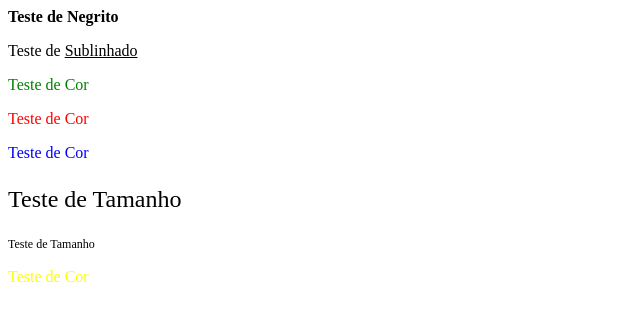
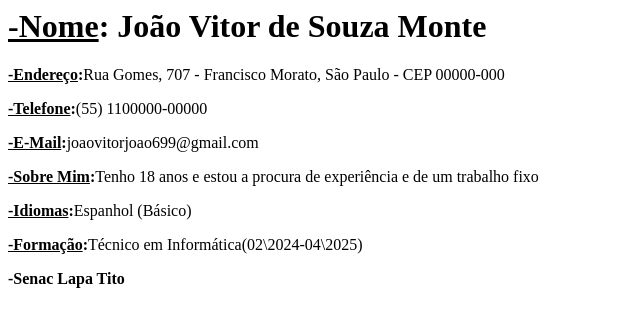
Before and after one commit to joaov140/Projeto-Curriculum, a plain HTML site: page curriculum.html in a window 1280 px wide. Shown: the whole page, without its empty margins (0-640 px from the left). Drawn offline with Linux system fonts and the light colour scheme.

Commit message:
Versão - 24/10/24 - 8h 41m

```diff
--- a/curriculum.html
+++ b/curriculum.html
@@ -2,36 +2,16 @@
 <head>
     <meta charset="UTF-8">
     <meta name="viewport" content="width=device-width, initial-scale=1.0">
-    <title>Curriculo</title>
-    <style>
-    .verde {
-        color:green;
-    }
-    .vermelho {
-        color:red;
-    }
-    .azul {
-        color: blue;
-    }
-    .amarelo {
-        color: yellow;
-    }
-    .grande {
-        font-size: 24px;
-    }
-    .pequeno {
-        font-size: 12px;
-    }
-    </style>
+    <title>Curriculo de João Vitor</title>
 </head>
 <body>
-    <p><strong>Teste de Negrito</strong></p> <!--Texto em Negrito-->
-    <p>Teste de <u>Sublinhado</u></p> <!--Texto em Sublinhado-->
-    <p class="verde">Teste de Cor</p> <!--Texto em Verde-->
-    <p class="vermelho">Teste de Cor</p> <!--Texto em Vermelho-->
-    <p class="azul"> Teste de Cor</p> <!--Texto em Azul-->
-    <p class="grande">Teste de Tamanho</p> <!--Texto Grande-->
-    <p class="pequeno">Teste de Tamanho</p> <!--Texto Pequeno-->
-    <p class="amarelo">Teste de Cor</p> <!--Texto Amarelo-->
+    <h1><strong><u>-Nome</u>: João Vitor de Souza Monte</strong></h1> <!--Nome da pessoa -->
+    <p><strong><u>-Endereço</u>:</strong>Rua Gomes, 707 - Francisco Morato, São Paulo - CEP 00000-000</p> <!--Endereço e CEP-->
+    <p><strong><u>-Telefone</u>:</strong>(55) 1100000-00000</p> <!--Telefone-->
+    <p><strong><u>-E-Mail</u>:</strong>joaovitorjoao699@gmail.com</p> <!--E-Mail-->
+    <p><strong><u>-Sobre Mim</u>:</strong>Tenho 18 anos e estou a procura de experiência e de um trabalho fixo</p> <!--Sobre a pessoa-->
+    <p><strong><u>-Idiomas</u>:</strong>Espanhol (Básico)</p> <!--Idiomas-->
+    <p><strong><u>-Formação</u>:</strong>Técnico em Informática(02\2024-04\2025)</p> <!--Formação-->
+    <p><strong>-Senac Lapa Tito</strong></p> <!--Onde foi a sua formação -->
 </body>
 </html>
```
